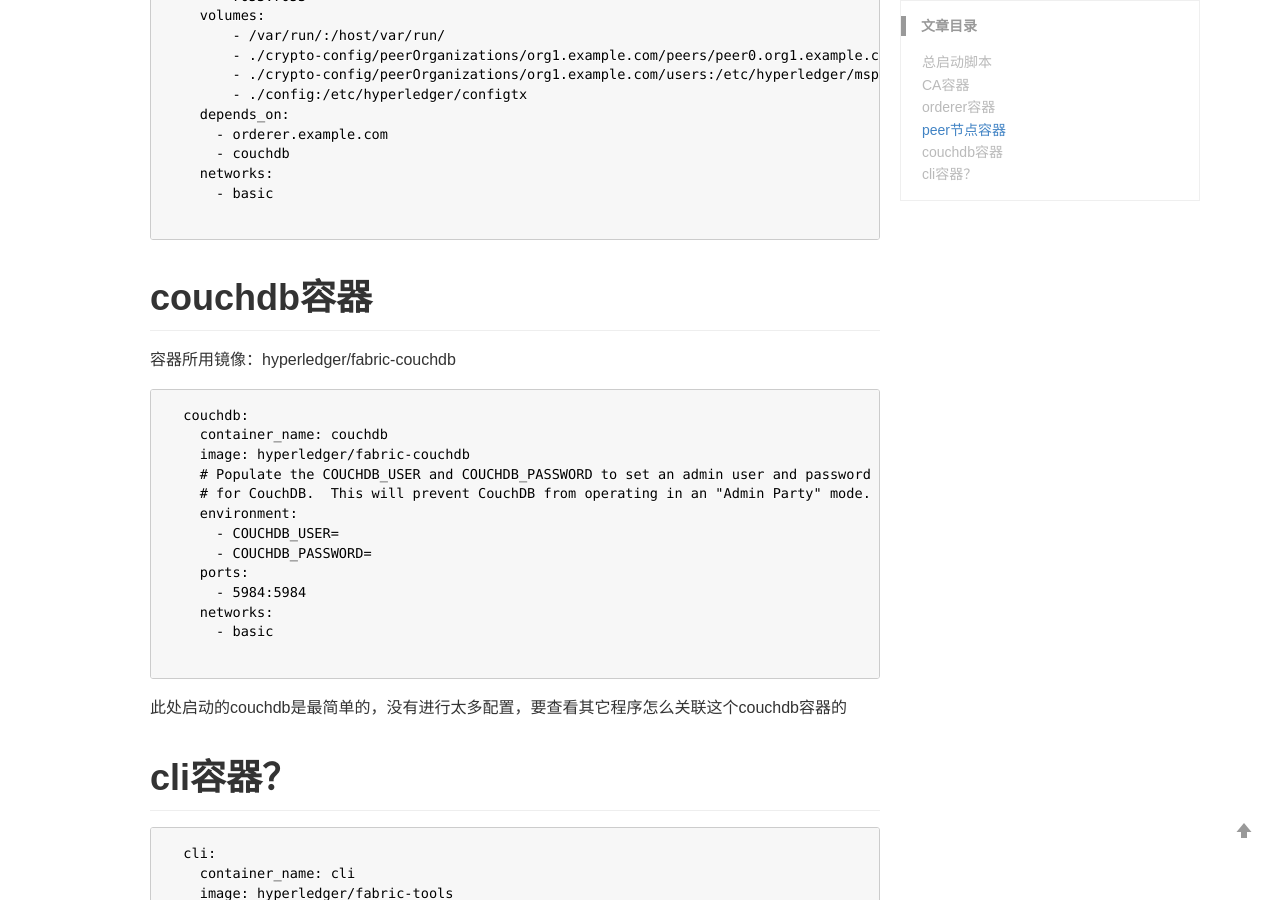
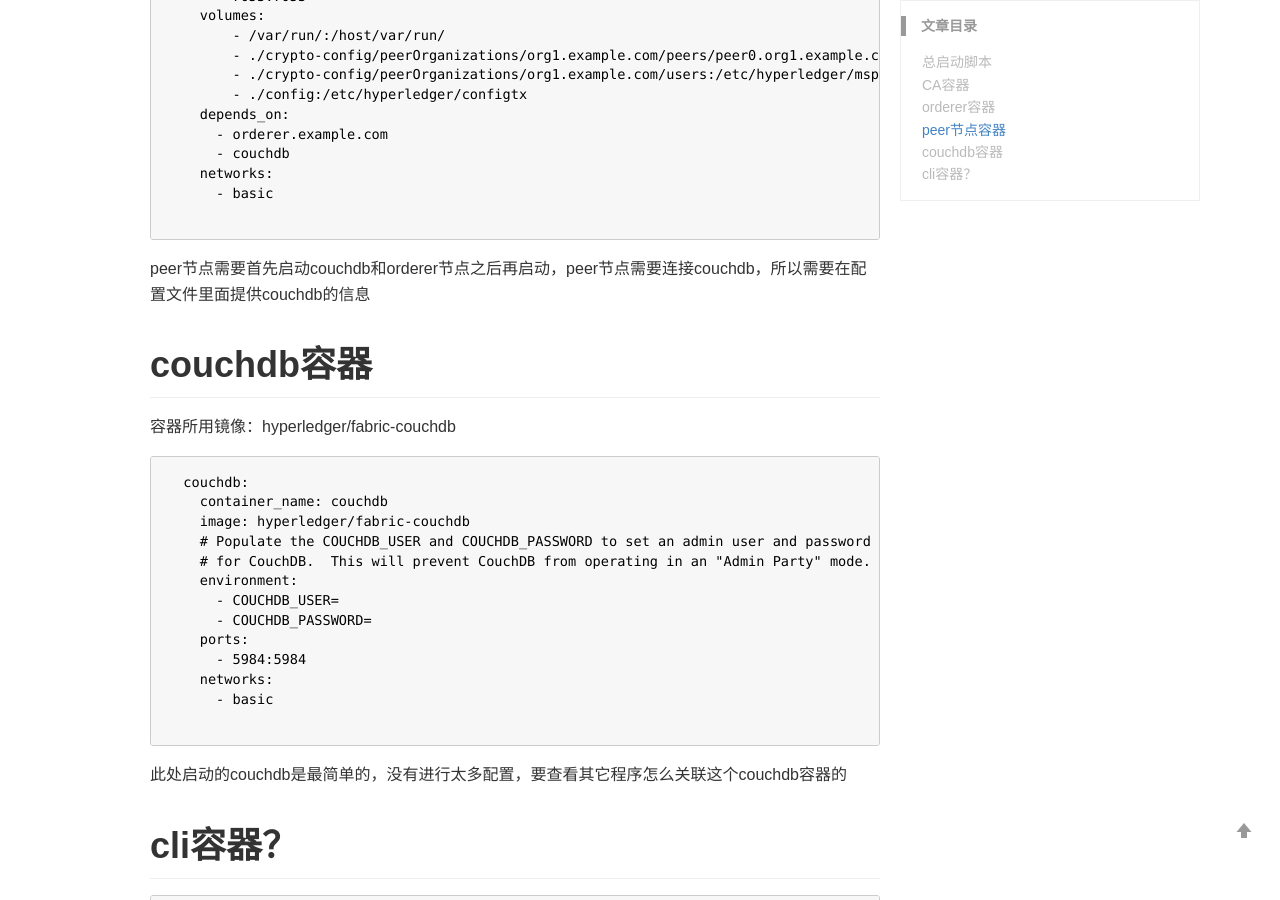
Before and after one commit to nox60/nox60.github.io, a Jekyll site: the page built from _posts/2019-7-23-Hyperledger-Fabric-例子代码解读.md, in a window 1280 px wide and 900 px high, scrolled down 4046 px. Built offline with Jekyll 4.4.1, drawn with Linux system fonts in a browser that asks for light colours; our own code applies the rules of GitHub Pages for plain Markdown files; comment, search, counter and statistics services are not loaded.

Commit message:
update file

````diff
--- a/_posts/2019-7-23-Hyperledger-Fabric-例子代码解读.md
+++ b/_posts/2019-7-23-Hyperledger-Fabric-例子代码解读.md
@@ -196,6 +196,12 @@ fabric-ca-server start \
 
 ```
 
+peer节点需要首先启动couchdb和orderer节点之后再启动，peer节点需要连接couchdb，所以需要在配置文件里面提供couchdb的信息
+
+
+
+
+
 
 # couchdb容器
 
````
